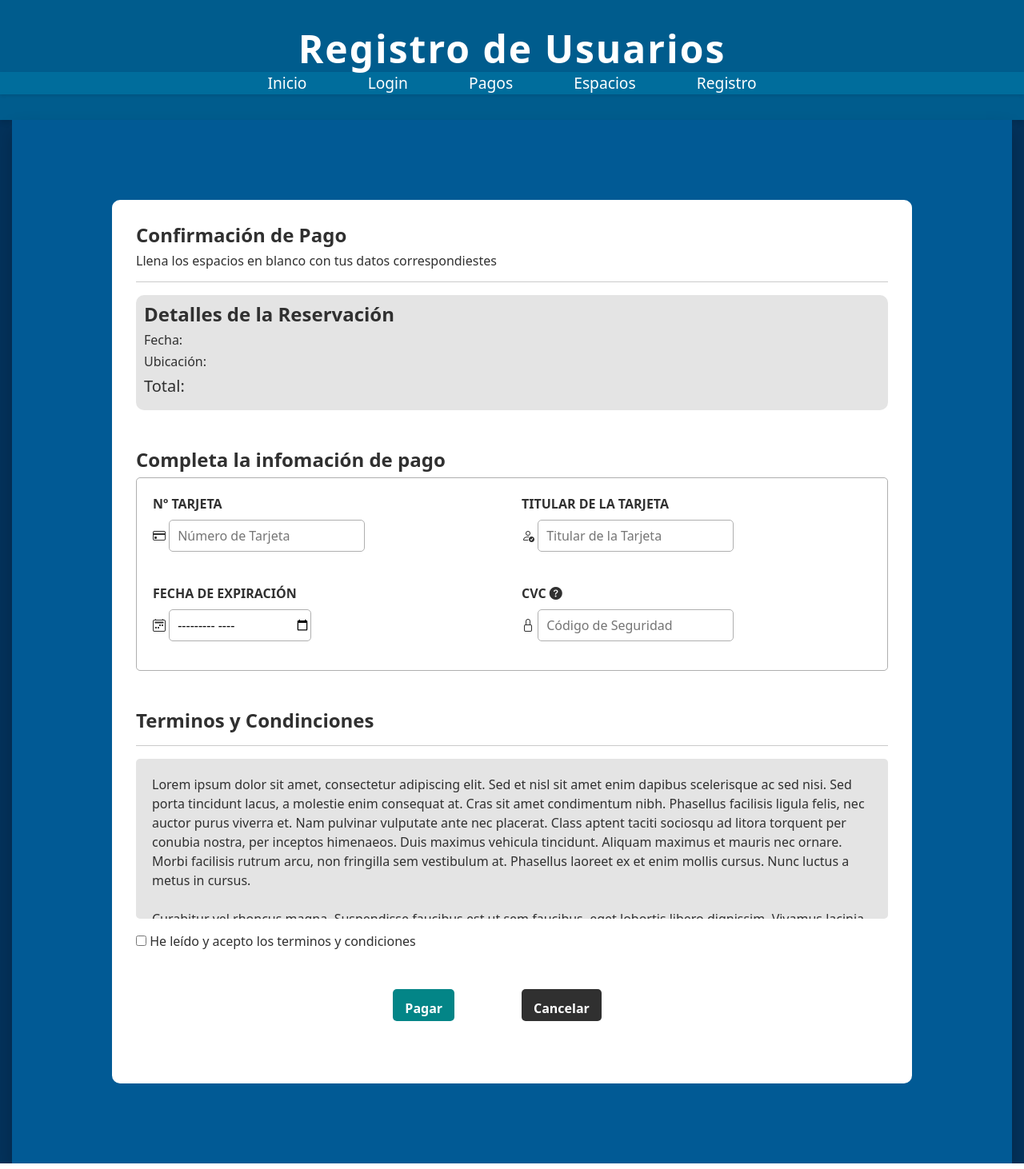
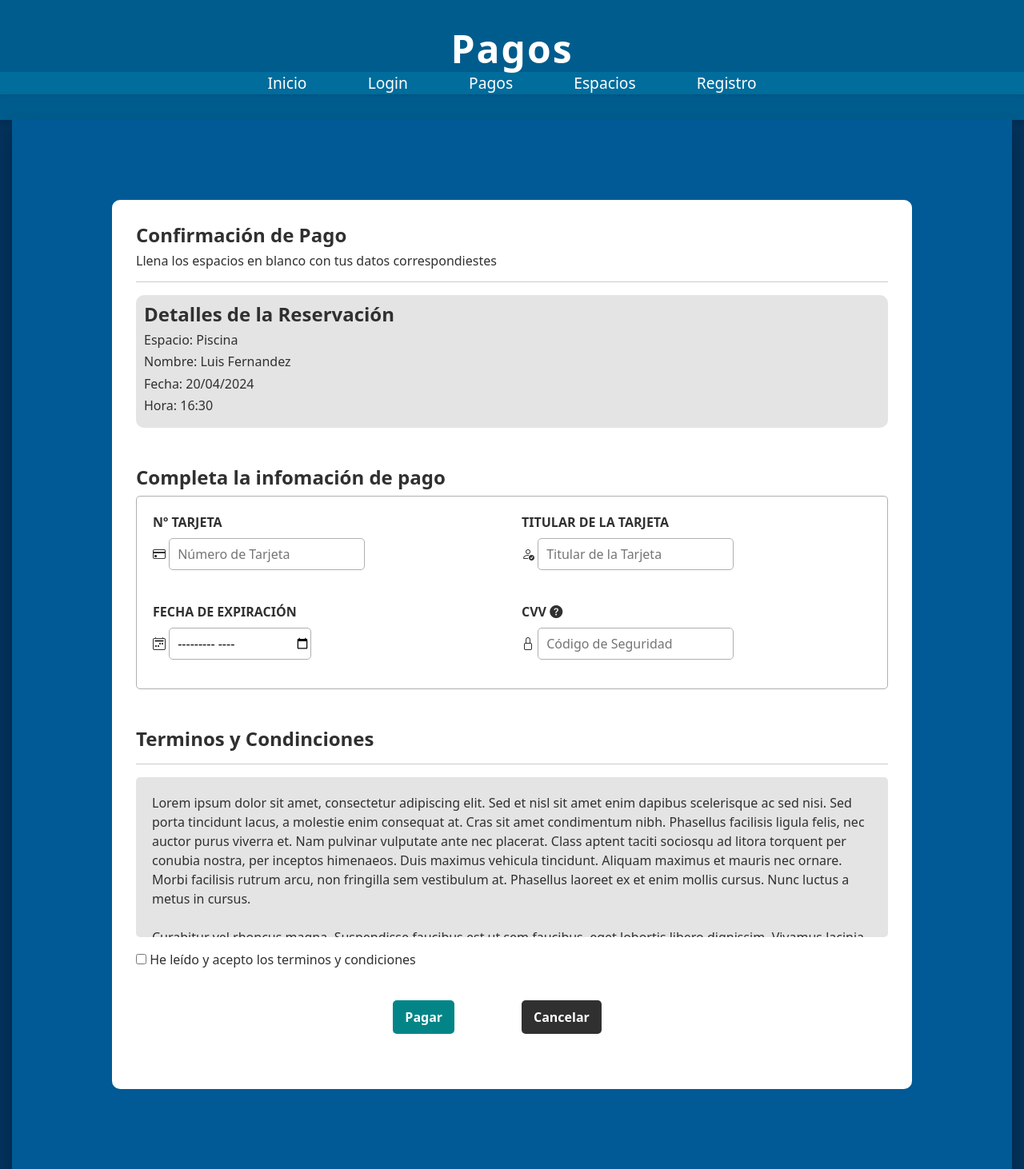
Before and after one commit to Chechogit/sc502-1c2025-grupo5, a PHP site: page /pagos.html in a window 1280 px wide. Shown: the whole page at 80% size. Run offline with PHP 8.4, Linux system fonts and the light colour scheme.

Commit message:
detalles de pagina pagos

```diff
--- a/espacios.html
+++ b/espacios.html
@@ -5,6 +5,7 @@
     <meta name="viewport" content="width=device-width, initial-scale=1.0">
     <title>Espacios Disponibles</title>
     <link rel="stylesheet" href="styles/styles.css">
+    <script src="js/script.js"></script>
 </head>
 <body>
     <header>
@@ -37,8 +38,8 @@
                 <label for="fecha">Fecha de Reserva:</label>
                 <input type="date" id="fecha" name="fecha" required>
                 <label for="hora">Hora de Reserva:</label>
-                <input type="number" id="hora" name="hora" min="8" max="20" required>
-                <button type="submit">Reservar</button>
+                <input type="time" id="hora" name="hora" min="8" max="20" required>
+                <button type="submit" id="reservar">Reservar</button>
             </form>
             <div id="confirmacion" class="confirmacion">
                 ¡Espacio agendado con éxito!
--- /dev/null
+++ b/js/script.js
@@ -0,0 +1,94 @@
+document.addEventListener("DOMContentLoaded", function () {
+
+    let reservaciones = [
+        {
+            "nombreEspacio": "Piscina",
+            "nombreUsuario": "Luis Fernandez",
+            "fecha": "20/04/2024",
+            "hora": "16:30"
+        }
+    ];
+
+    for (let x in reservaciones) {
+        document.getElementById("espacioPago").innerHTML = "Espacio: " + reservaciones[x].nombreEspacio;
+        document.getElementById("nombreUsuarioPago").innerHTML = "Nombre: " + reservaciones[x].nombreUsuario;
+        document.getElementById("fechaPago").innerHTML = "Fecha: " + reservaciones[x].fecha;
+        document.getElementById("horaPago").innerHTML = "Hora: " + reservaciones[x].hora;
+    }
+
+    //Ingreso de datos para el pago
+    document.getElementById("btnPagar").addEventListener("click", function () {
+        let nTarjetaId = document.getElementById("nTarjeta").value;
+        let titularTarjetaId = document.getElementById("titularTarjeta").value;
+        let fechaExpiracionId = document.getElementById("fechaExpiracion").value;
+        let nCvvId = document.getElementById("nCvv").value;
+        let terminosCondiciones = document.getElementById("termCond");
+
+
+        // Condicionales para verificar que se ingresen los datos correctamente
+        if (nTarjetaId === "") {
+
+            alert("Por favor ingrese el número de Tarjeta");
+            document.getElementById("nTarjeta").style.borderColor = "red";
+
+        } else if (titularTarjetaId === "") {
+
+            document.getElementById("titularTarjeta").style.borderColor = "red";
+            alert("Por favor ingrese el nombre del titular de la Tarjeta");
+
+            document.getElementById("titularTarjeta").style.borderColor = "black";
+            document.getElementById("fechaExpiracion").style.borderColor = "black";
+            document.getElementById("nCvv").style.borderColor = "black";
+
+        } else if (fechaExpiracionId === "") {
+
+            document.getElementById("fechaExpiracion").style.borderColor = "red";
+            alert("Por favor ingrese la fecha de expiración de la Tarjeta");
+
+            document.getElementById("nTarjeta").style.borderColor = "black";
+            document.getElementById("titularTarjeta").style.borderColor = "black";
+            document.getElementById("nCvv").style.borderColor = "black";
+
+        } else if (nCvvId === "") {
+
+            document.getElementById("nCvv").style.borderColor = "red";
+            alert("Por favor ingrese el código de seguridad de la tarjeta");
+
+            document.getElementById("nTarjeta").style.borderColor = "black";
+            document.getElementById("titularTarjeta").style.borderColor = "black";
+            document.getElementById("fechaExpiracion").style.borderColor = "black";
+
+        } else if (!terminosCondiciones.checked) {
+            document.getElementById("termCond").style.borderColor = "red";
+            alert("Por favor acepte los términos y condiciones");
+
+            document.getElementById("nTarjeta").style.borderColor = "black";
+            document.getElementById("titularTarjeta").style.borderColor = "black";
+            document.getElementById("fechaExpiracion").style.borderColor = "black";
+            document.getElementById("nCvv").style.borderColor = "black";
+
+        } else {
+            alert("Datos correctos, procesando el pago...");
+
+
+            //Los input se colorean de negro
+            document.getElementById("nTarjeta").style.borderColor = "black";
+            document.getElementById("titularTarjeta").style.borderColor = "black";
+            document.getElementById("fechaExpiracion").style.borderColor = "black";
+            document.getElementById("nCvv").style.borderColor = "black";
+            document.getElementById("termCond").style.borderColor = "black";
+
+        }
+    });
+
+    var cvvQueEs = document.getElementById("cvvQueEs");
+    var imgCVV = document.getElementById("imgCVV");
+
+    cvvQueEs.addEventListener("mouseover", function() {
+        imgCVV.style.display = "block";
+    });
+
+    cvvQueEs.addEventListener("mouseout", function() {
+        imgCVV.style.display = "none";
+    });
+})
--- a/pagos.html
+++ b/pagos.html
@@ -16,7 +16,7 @@
 
 <body style="background-color: #04325b;">
     <header>
-        <h1>Registro de Usuarios</h1>
+        <h1>Pagos</h1>
         <nav>
             <ul>
                 <li><a href="index.html">Inicio</a></li>
@@ -39,9 +39,10 @@
 
             <div class="detalles-Reservacion mb-5">
                 <h4 class="subTitulos">Detalles de la Reservación</h4>
-                <h6>Fecha:</h6>
-                <h6>Ubicación:</h6>
-                <h5>Total:</h5>
+                <h6 id="espacioPago">Espacio:</h6>
+                <h6 id="nombreUsuarioPago">Nombre:</h6>
+                <h6 id="fechaPago">Fecha:</h6>
+                <h6 id="horaPago">Hora:</h6>
             </div>
 
             <div class="mb-5">
@@ -74,11 +75,17 @@
                             </div>
                         </div>
                         <div class="mb-3 col">
-                            <label class="form-label subTitulos">CVC</label>
-                            <i class="bi bi-question-circle-fill"></i>
+                            <label class="form-label subTitulos">CVV</label>
+
+                            <i id="cvvQueEs" class="bi bi-question-circle-fill"></i>
+                            <div>
+                                <img id="imgCVV" class="imgInfoCVV"
+                                    src="https://www.bbva.com.ar/content/dam/public-web/argentina/images/Imagen_tarjeta_1.im1710786753063im.png?imwidth=1176"
+                                    height="200" width="300">
+                            </div>
                             <div>
                                 <i class="bi bi-lock"></i>
-                                <input type="number" class="informacionPago-nCVC" id="nCVC"
+                                <input type="number" class="informacionPago-nCVV" id="nCvv"
                                     placeholder="Código de Seguridad">
                             </div>
                         </div>
@@ -138,7 +145,7 @@
                     feugiat augue id luctus.<br>
                 </div>
                 <div>
-                    <input type="checkbox">
+                    <input id="termCond" type="checkbox">
                     <label>He leído y acepto los terminos y condiciones</label>
                 </div>
             </div>
@@ -146,10 +153,10 @@
             <div class="mb-5">
                 <div class="row justify-content-center">
                     <div class="col-2">
-                        <button type="button" class="boton">Pagar</button>
+                        <a id="btnPagar" class="boton">Pagar</a>
                     </div>
                     <div class="col-2">
-                        <button type="button" class="boton-negativo">Cancelar</button>
+                        <a class="boton-negativo" href="index.html">Cancelar</a>
                     </div>
                 </div>
             </div>
--- a/styles/styles.css
+++ b/styles/styles.css
@@ -308,8 +308,11 @@ aside h3 {
     color: #ffffff;
     height: 40px;
     width: auto;
+    text-decoration: none;
     padding-left: 15px;
     padding-right: 15px;
+    padding-top: 10px;
+    padding-bottom: 10px;
 }
 
 .boton:hover {
@@ -318,6 +321,7 @@ aside h3 {
 }
 
 .boton-negativo {
+
     background-color: #303030;
     border-radius: 5px;
     border-style: solid;
@@ -326,8 +330,11 @@ aside h3 {
     color: #ffffff;
     height: 40px;
     width: auto;
+    text-decoration: none;
     padding-left: 15px;
     padding-right: 15px;
+    padding-top: 10px;
+    padding-bottom: 10px;
 }
 
 .boton-negativo:hover {
@@ -388,7 +395,7 @@ aside h3 {
     width: auto;
 }
 
-.informacionPago-nCVC {
+.informacionPago-nCVV {
     border-radius: 5px;
     border-style: solid;
     border-width: thin;
@@ -406,3 +413,10 @@ aside h3 {
     background-color: #e4e4e4;
     padding: 20px;
 }
+
+.imgInfoCVV {
+    position:absolute;
+    border-radius: 10px;
+    display: none;
+    box-shadow: 0 6px 12px rgba(0, 0, 0, 0.5);
+}
```
